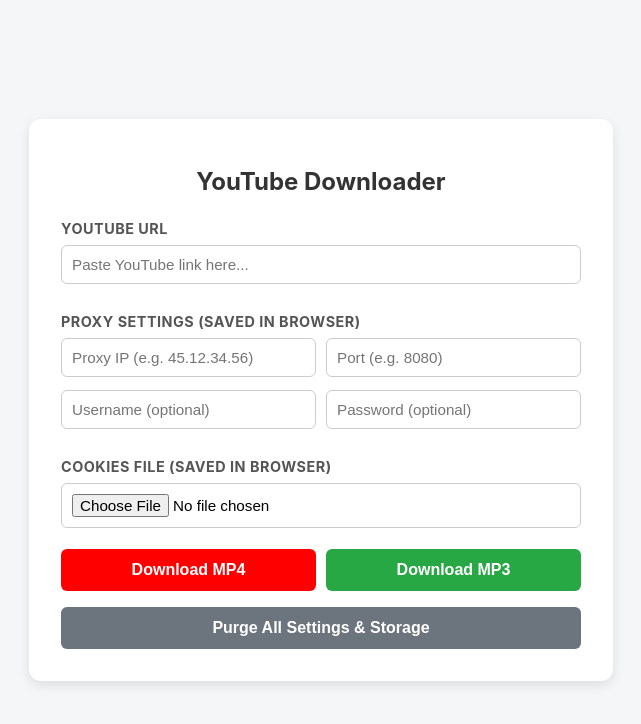
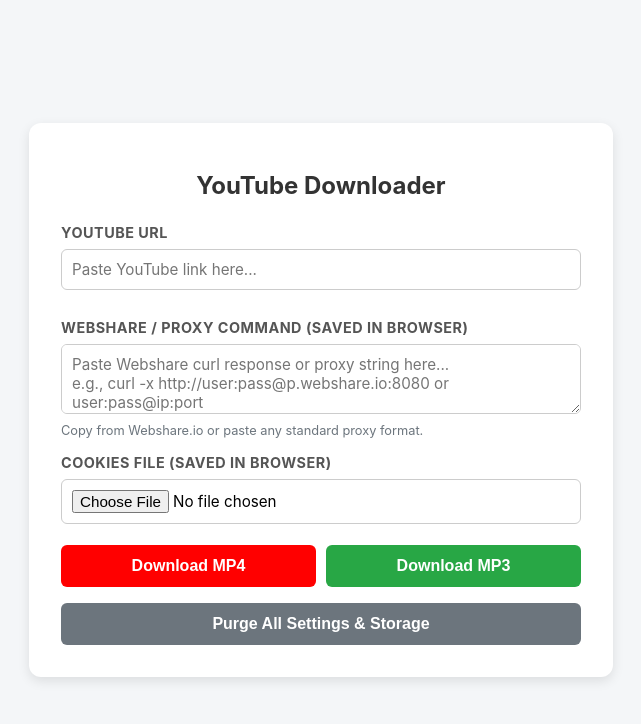
Before and after one commit to mdsalimshahed/ytdownloader, a Flask app: page / in a window 1280 px wide. Shown: the top 724 px of the page, without its empty margins (319-960 px from the left). Run offline with Flask 3, Linux system fonts and the light colour scheme.

Commit message:
newthing

```diff
--- a/app.py
+++ b/app.py
@@ -1,5 +1,6 @@
 import os
 import io
+import re
 import json
 import time
 import tempfile
@@ -9,7 +10,6 @@ from flask import Flask, render_template, request, send_file, jsonify, Response
 import yt_dlp
 
 app = Flask(__name__)
-
 progress_store = {}
 
 
@@ -34,24 +34,63 @@ def clean_youtube_url(raw_url):
     return raw_url.strip()
 
 
+def parse_proxy_input(raw_input: str) -> str:
+    """
+    Extracts IP, Port, Username, and Password from pasted curl commands,
+    Webshare responses, or raw proxy strings.
+    """
+    if not raw_input:
+        return None
+
+    raw_input = raw_input.strip()
+
+    # 1. Match full http/https URL from pasted text or curl command
+    if "http://" in raw_input or "https://" in raw_input:
+        match = re.search(r'https?://[^\s\'"]+', raw_input)
+        if match:
+            return match.group(0)
+
+    # 2. Match pattern: username:password@ip:port
+    match = re.search(r'([^:\s\'"]+):([^:\s\'"]+)@(\d{1,3}(?:\.\d{1,3}){3}):(\d+)', raw_input)
+    if match:
+        user, pwd, ip, port = match.groups()
+        return f"http://{user}:{pwd}@{ip}:{port}"
+
+    # 3. Match pattern: ip:port:username:password
+    match = re.search(r'(\d{1,3}(?:\.\d{1,3}){3}):(\d+):([^:\s\'"]+):([^:\s\'"]+)', raw_input)
+    if match:
+        ip, port, user, pwd = match.groups()
+        return f"http://{user}:{pwd}@{ip}:{port}"
+
+    # 4. Match pattern: username:password:ip:port
+    match = re.search(r'([^:\s\'"]+):([^:\s\'"]+):(\d{1,3}(?:\.\d{1,3}){3}):(\d+)', raw_input)
+    if match:
+        user, pwd, ip, port = match.groups()
+        return f"http://{user}:{pwd}@{ip}:{port}"
+
+    # 5. Basic fallback: ip:port
+    match = re.search(r'(\d{1,3}(?:\.\d{1,3}){3}):(\d+)', raw_input)
+    if match:
+        ip, port = match.groups()
+        return f"http://{ip}:{port}"
+
+    raise ValueError("Could not parse a valid proxy from the provided text.")
+
+
 def get_progress_hook(session_id):
     """yt-dlp progress hook to capture real-time percentage and download speed."""
     def hook(d):
         if session_id not in progress_store:
             return
-
         if d['status'] == 'downloading':
             total_bytes = d.get('total_bytes') or d.get('total_bytes_estimate', 0)
             downloaded_bytes = d.get('downloaded_bytes', 0)
-
             if total_bytes > 0:
                 percent = round((downloaded_bytes / total_bytes) * 100, 1)
             else:
                 percent = 0
-
             speed = d.get('_speed_str', 'N/A')
             eta = d.get('_eta_str', 'N/A')
-
             progress_store[session_id] = {
                 'status': 'downloading',
                 'percent': percent,
@@ -59,7 +98,6 @@ def get_progress_hook(session_id):
                 'eta': eta,
                 'message': f"Downloading: {percent}% at {speed} (ETA: {eta})"
             }
-
         elif d['status'] == 'finished':
             progress_store[session_id] = {
                 'status': 'processing',
@@ -68,7 +106,6 @@ def get_progress_hook(session_id):
                 'eta': '',
                 'message': "Download complete! Converting file (FFmpeg)..."
             }
-
     return hook
 
 
@@ -91,7 +128,6 @@ def progress_stream(session_id):
             if data.get('status') == 'completed' or data.get('status') == 'error':
                 break
             time.sleep(0.5)
-
     return Response(event_stream(), mimetype='text/event-stream')
 
 
@@ -104,11 +140,7 @@ def download_media():
     # Sanitize URL on backend
     video_url = clean_youtube_url(raw_url)
 
-    proxy_ip = request.form.get('proxy_ip', '').strip()
-    proxy_port = request.form.get('proxy_port', '').strip()
-    proxy_user = request.form.get('proxy_user', '').strip()
-    proxy_pass = request.form.get('proxy_pass', '').strip()
-
+    raw_proxy_input = request.form.get('proxy_input', '').strip()
     cookies_file = request.files.get('cookies_file')
 
     if not video_url:
@@ -120,6 +152,15 @@ def download_media():
         'message': 'Connecting to YouTube and solving JS challenge...'
     }
 
+    # Extract proxy URL from user input if provided
+    proxy_url = None
+    if raw_proxy_input:
+        try:
+            proxy_url = parse_proxy_input(raw_proxy_input)
+        except ValueError as e:
+            progress_store[session_id] = {'status': 'error', 'message': str(e)}
+            return jsonify({'error': str(e)}), 400
+
     with tempfile.TemporaryDirectory() as temp_dir:
         try:
             base_ydl_opts = {
@@ -130,11 +171,7 @@ def download_media():
                 'progress_hooks': [get_progress_hook(session_id)],
             }
 
-            if proxy_ip and proxy_port:
-                if proxy_user and proxy_pass:
-                    proxy_url = f"http://{proxy_user}:{proxy_pass}@{proxy_ip}:{proxy_port}"
-                else:
-                    proxy_url = f"http://{proxy_ip}:{proxy_port}"
+            if proxy_url:
                 base_ydl_opts['proxy'] = proxy_url
 
             if cookies_file and cookies_file.filename != '':
@@ -161,7 +198,6 @@ def download_media():
             with yt_dlp.YoutubeDL(ydl_opts) as ydl:
                 info = ydl.extract_info(video_url, download=True)
                 file_path = ydl.prepare_filename(info)
-
                 if download_format == 'mp3':
                     file_path = os.path.splitext(file_path)[0] + '.mp3'
 
--- a/templates/index.html
+++ b/templates/index.html
@@ -39,7 +39,7 @@
             text-transform: uppercase;
             letter-spacing: 0.5px;
         }
-        input[type="text"], input[type="url"], input[type="file"] {
+        input[type="text"], input[type="url"], input[type="file"], textarea {
             width: 100%;
             padding: 10px;
             border: 1px solid #ccc;
@@ -47,11 +47,17 @@
             box-sizing: border-box;
             font-size: 0.95rem;
             margin-bottom: 0.8rem;
+            font-family: inherit;
         }
-        .grid-2 {
-            display: grid;
-            grid-template-columns: 1fr 1fr;
-            gap: 10px;
+        textarea {
+            resize: vertical;
+            min-height: 70px;
+        }
+        .sub-text {
+            font-size: 0.8rem;
+            color: #6c757d;
+            margin-top: -0.5rem;
+            margin-bottom: 0.8rem;
         }
         .btn-group {
             display: flex;
@@ -146,15 +152,9 @@
         <input type="url" id="video-url" placeholder="Paste YouTube link here..." required>
 
         <!-- Proxy Settings -->
-        <div class="section-title">Proxy Settings (Saved in Browser)</div>
-        <div class="grid-2">
-            <input type="text" id="proxy-ip" placeholder="Proxy IP (e.g. 45.12.34.56)">
-            <input type="text" id="proxy-port" placeholder="Port (e.g. 8080)">
-        </div>
-        <div class="grid-2">
-            <input type="text" id="proxy-user" placeholder="Username (optional)">
-            <input type="text" id="proxy-pass" placeholder="Password (optional)">
-        </div>
+        <div class="section-title">Webshare / Proxy Command (Saved in Browser)</div>
+        <textarea id="proxy-input" placeholder="Paste Webshare curl response or proxy string here...&#10;e.g., curl -x http://user:pass@p.webshare.io:8080 or user:pass@ip:port"></textarea>
+        <div class="sub-text">Copy from Webshare.io or paste any standard proxy format.</div>
 
         <!-- Cookies Upload -->
         <div class="section-title">Cookies File (Saved in Browser)</div>
@@ -185,10 +185,7 @@
 
 <script>
     const urlInput = document.getElementById('video-url');
-    const proxyIp = document.getElementById('proxy-ip');
-    const proxyPort = document.getElementById('proxy-port');
-    const proxyUser = document.getElementById('proxy-user');
-    const proxyPass = document.getElementById('proxy-pass');
+    const proxyInput = document.getElementById('proxy-input');
     const cookiesInput = document.getElementById('cookies-file');
     const cookieStatus = document.getElementById('cookie-status');
     const progressBox = document.getElementById('progress-box');
@@ -237,24 +234,15 @@
 
     // 1. Load saved Proxy and Cookies on page open
     window.addEventListener('DOMContentLoaded', () => {
-        proxyIp.value = localStorage.getItem('proxy_ip') || '';
-        proxyPort.value = localStorage.getItem('proxy_port') || '';
-        proxyUser.value = localStorage.getItem('proxy_user') || '';
-        proxyPass.value = localStorage.getItem('proxy_pass') || '';
-
+        proxyInput.value = localStorage.getItem('proxy_input') || '';
         if (localStorage.getItem('cookies_text')) {
-            cookieStatus.innerText = '✔ Saved cookies.txt loaded from browser memory.';
+            cookieStatus.innerText = 'Saved cookies.txt loaded from browser memory.';
         }
     });
 
     // 2. Auto-save Proxy details on typing
-    [proxyIp, proxyPort, proxyUser, proxyPass].forEach(input => {
-        input.addEventListener('input', () => {
-            localStorage.setItem('proxy_ip', proxyIp.value);
-            localStorage.setItem('proxy_port', proxyPort.value);
-            localStorage.setItem('proxy_user', proxyUser.value);
-            localStorage.setItem('proxy_pass', proxyPass.value);
-        });
+    proxyInput.addEventListener('input', () => {
+        localStorage.setItem('proxy_input', proxyInput.value);
     });
 
     // 3. Save uploaded cookies file to LocalStorage
@@ -263,8 +251,8 @@
         if (file) {
             const reader = new FileReader();
             reader.onload = function(evt) {
-                localStorage.setItem('cookies_text', evt.target.result);
-                cookieStatus.innerText = '✔ New cookies.txt saved to browser memory!';
+                localStorage.setItem('cookies_text', evt.result);
+                cookieStatus.innerText = 'New cookies.txt saved to browser memory!';
             };
             reader.readAsText(file);
         }
@@ -274,10 +262,7 @@
     function purgeAll() {
         localStorage.clear();
         urlInput.value = '';
-        proxyIp.value = '';
-        proxyPort.value = '';
-        proxyUser.value = '';
-        proxyPass.value = '';
+        proxyInput.value = '';
         cookiesInput.value = '';
         cookieStatus.innerText = '';
         progressBox.style.display = 'none';
@@ -288,7 +273,6 @@
     async function startDownload(format) {
         const cleanUrl = sanitizeYouTubeUrl(urlInput.value);
         urlInput.value = cleanUrl;
-
         if (!cleanUrl) {
             alert('Please enter a valid YouTube URL.');
             return;
@@ -321,10 +305,7 @@
             formData.append('session_id', sessionId);
             formData.append('url', cleanUrl);
             formData.append('format', format);
-            formData.append('proxy_ip', proxyIp.value.trim());
-            formData.append('proxy_port', proxyPort.value.trim());
-            formData.append('proxy_user', proxyUser.value.trim());
-            formData.append('proxy_pass', proxyPass.value.trim());
+            formData.append('proxy_input', proxyInput.value.trim());
 
             if (cookiesInput.files[0]) {
                 formData.append('cookies_file', cookiesInput.files[0]);
@@ -348,7 +329,7 @@
             // Success state
             progressFill.style.width = '100%';
             spinner.style.display = 'none';
-            statusText.innerText = '✔ Download complete! Check your browser downloads.';
+            statusText.innerText = 'Download complete! Check your browser downloads.';
 
             const disposition = response.headers.get('content-disposition');
             let filename = `download.${format}`;
@@ -370,13 +351,12 @@
             eventSource.close();
             spinner.style.display = 'none';
             progressFill.style.width = '0%';
-            statusText.innerText = `❌ Error: ${err.message}`;
+            statusText.innerText = `Error: ${err.message}`;
         } finally {
             btnMp4.disabled = false;
             btnMp3.disabled = false;
         }
     }
 </script>
-
 </body>
 </html>
```
